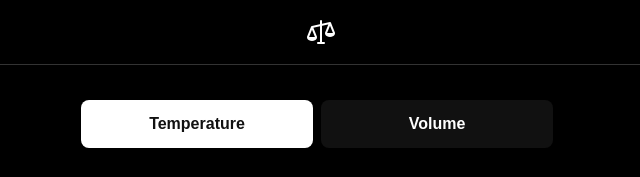
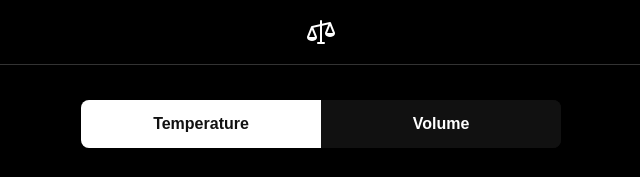
Before and after one commit to stevenoneildev/switchcook, a website: page index.html in a window 1280 px wide. Shown: the top 177 px of the page, 319-959 px from the left. Drawn offline with nearby package versions, Linux system fonts and the light colour scheme.

Commit message:
tabupdate

```diff
--- a/styles.css
+++ b/styles.css
@@ -123,6 +123,11 @@ body {
     display: flex;
     width: 100%;
     margin-top: 72px;
+    background-color: #111111;
+    border: none;
+    border-radius: 8px;
+    overflow: hidden;
+    margin-bottom: 32px;
 }
 
 .tab {
@@ -131,15 +136,12 @@ body {
     font-weight: 600;
     background-color: #111111;
     color: white;
-    border: none;
-    border-radius: 8px;
-    margin-bottom: 32px;
-    margin-right: 8px;
     height: 48px;
     padding-left: 16px;
     padding-right: 16px;
     width: 100%;
     cursor: pointer;
+    border: none;
 }
 
 .tab:hover {
```
